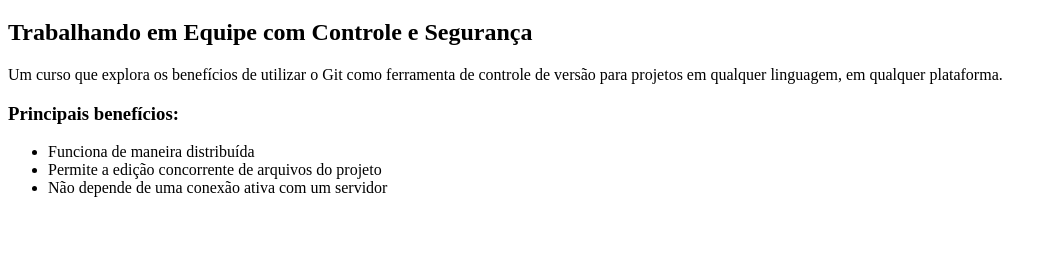
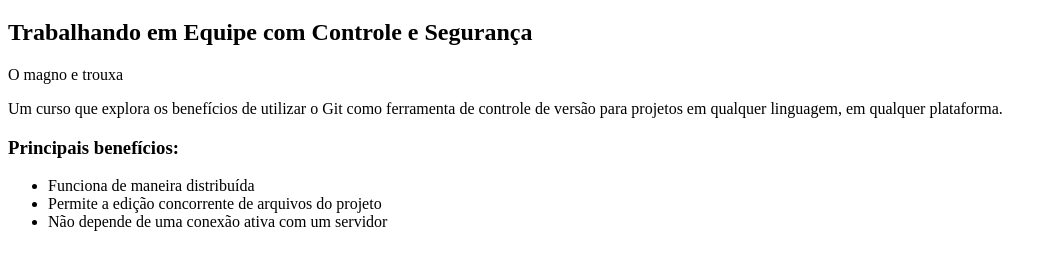
Before and after one commit to SidBarbosa/curso-git, a plain HTML site: page index.html in a window 1280 px wide. Shown: the part 87-356 px from the top of the page, without its empty margins (0-1057 px from the left). Drawn offline with Linux system fonts and the light colour scheme.

Commit message:
Adicionando paragrafo

```diff
--- a/index.html
+++ b/index.html
@@ -5,7 +5,7 @@
         <h1<>Vou conseguir realizar meus sonhos!:) </h1>
         <h1> Trabalhando com o Git</h1>
         <h2>Trabalhando em Equipe com Controle e Segurança</h2>
-
+<p>O magno e trouxa</p>
         <p>Um curso que explora os benefícios de utilizar o Git como ferramenta de controle de versão para projetos em qualquer linguagem, em qualquer plataforma.</p>
 
         <h3>Principais benefícios:</h3>
```
